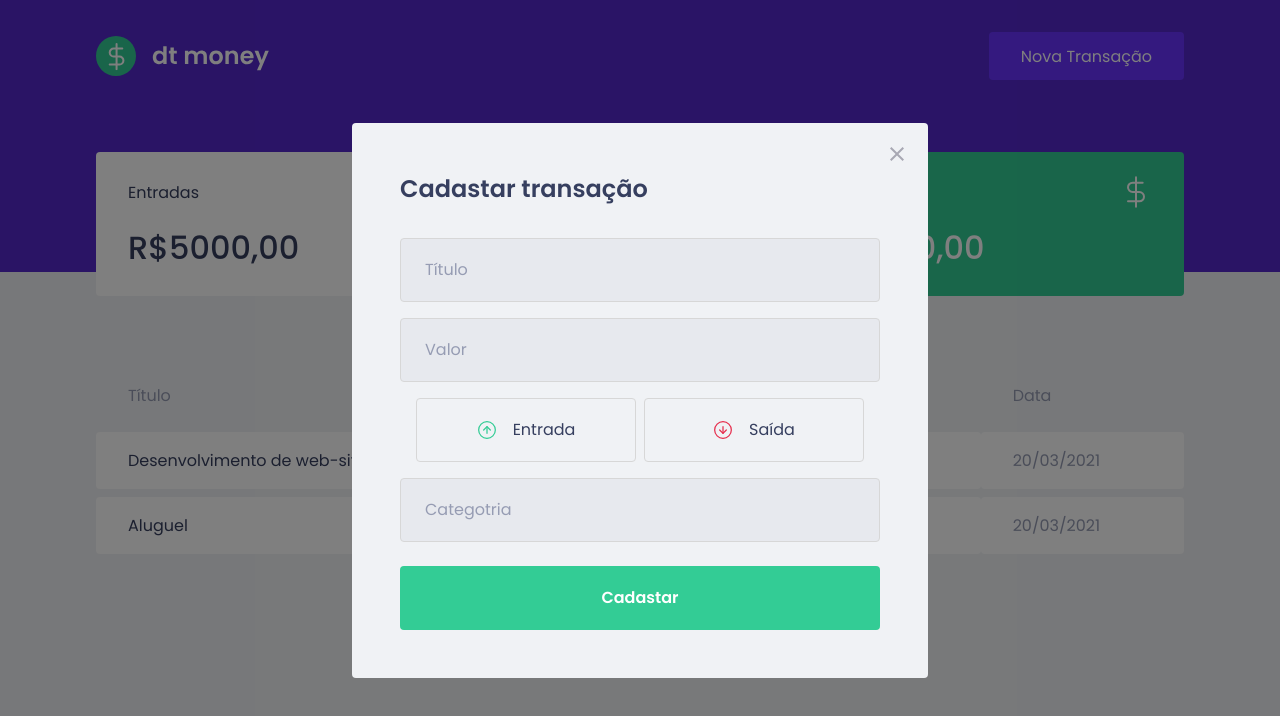
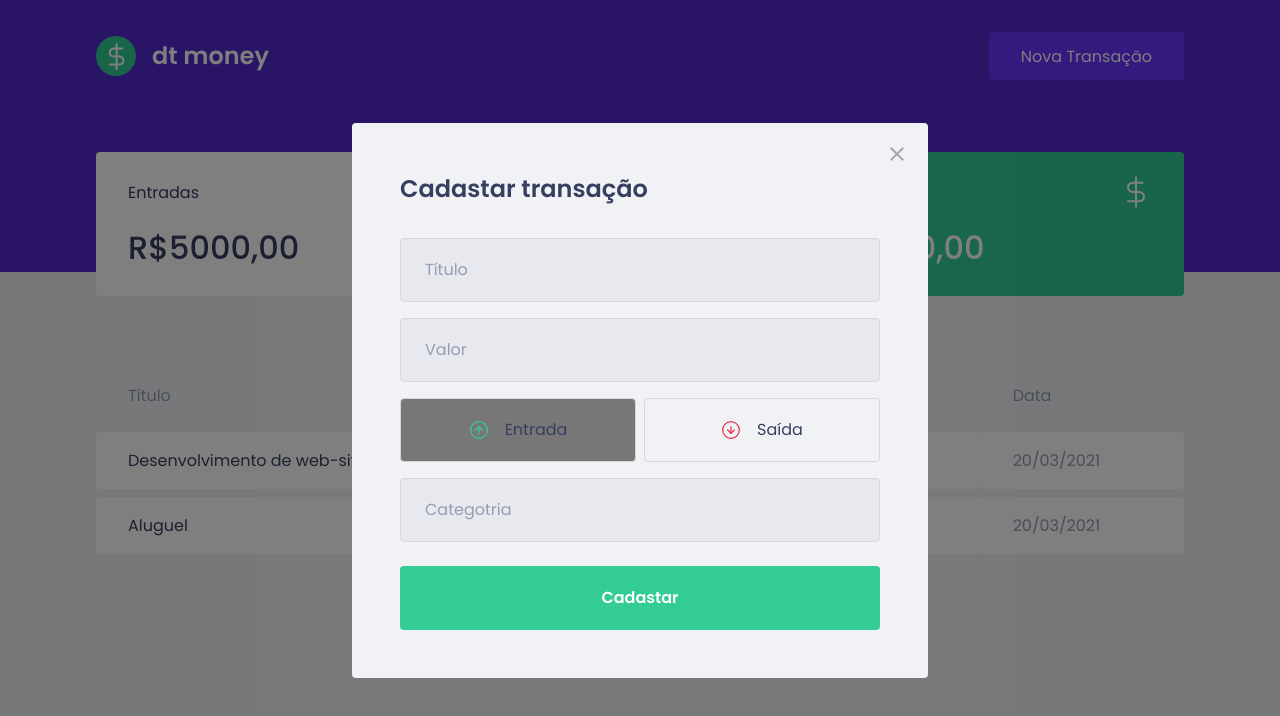
Before and after one commit to arcanjomitsuo/ignite-dtmoney, a React (Create React App) app: page / in a window 1280 px wide. Both pictures are taken after a click on the button "Nova Transação". Shown: the top 716 px of the page. Built offline with nearby package versions, Linux system fonts and the light colour scheme; no server answers; what miragejs would draw is missing.

Commit message:
Funcionamento dos Botões

```diff
--- a/src/components/NewTransactionModal/index.tsx
+++ b/src/components/NewTransactionModal/index.tsx
@@ -1,6 +1,6 @@
 import React, { useState } from 'react';
 import Modal from 'react-modal';
-import { Container, TransactionTypeContainer } from './styles';
+import { Container, RadioBox, TransactionTypeContainer } from './styles';
 import CloseImg from '../../assets/close.svg';
 import incomeImg from '../../assets/income.svg';
 import outcomeImg from '../../assets/outcome.svg';
@@ -15,6 +15,7 @@ export function NewTransactionModal({
 	onRequestClose,
 }: NewTransactionModalProps) {
 	const [type, setType] = useState('deposit');
+
 	return (
 		<Modal
 			isOpen={isOpen}
@@ -37,15 +38,23 @@ export function NewTransactionModal({
 				<input type='number' placeholder='Valor'></input>
 
 				<TransactionTypeContainer>
-          <button type='button' onClick={() => setType('deposit')}>
+					<RadioBox
+						type='button'
+						onClick={() => setType('deposit')}
+						isActive={type === 'deposit'}
+					>
 						<img src={incomeImg} alt='Entrada' />
 						<span>Entrada</span>
-          </button>
+					</RadioBox>
 
-          <button type='button' onClick={() => setType('wirhdraw')}>
+					<RadioBox
+						type='button'
+						onClick={() => setType('wirhdraw')}
+						isActive={type === 'wirhdraw'}
+					>
 						<img src={outcomeImg} alt='Saída' />
 						<span>Saída</span>
-          </button>
+					</RadioBox>
 				</TransactionTypeContainer>
 
 				<input type='text' placeholder='Categotria'></input>
--- a/src/components/NewTransactionModal/styles.ts
+++ b/src/components/NewTransactionModal/styles.ts
@@ -50,27 +50,34 @@ export const Container = styled.div`
 `;
 
 export const TransactionTypeContainer = styled.div`
-  margin: 1rem;
+	margin: 1rem 0;
 	display: grid;
 	grid-template-columns: 1fr 1fr;
 	gap: 0.5rem;
 
 	button {
+	}
+`;
+
+interface RadioBoxProps {
+	isActive: boolean;
+}
+
+export const RadioBox = styled.button<RadioBoxProps>`
 	height: 4rem;
 	border: 1px solid #d7d7d7;
 	border-radius: 0.25rem;
 
-    background: transparent;
+	background: ${(props) => (props.isActive ? '#777' : 'transparent')};
 
 	display: flex;
 	align-items: center;
 	justify-content: center;
 
-    transition: borser-color 0.2s;
+	transition: border-color 0.2s;
 
 	&:hover {
 		border-color: ${darken(0.1, '#d7d7d7')};
-    }
 	}
 
 	img {
```
Lines whose indentation alone changed are shown as unchanged.
